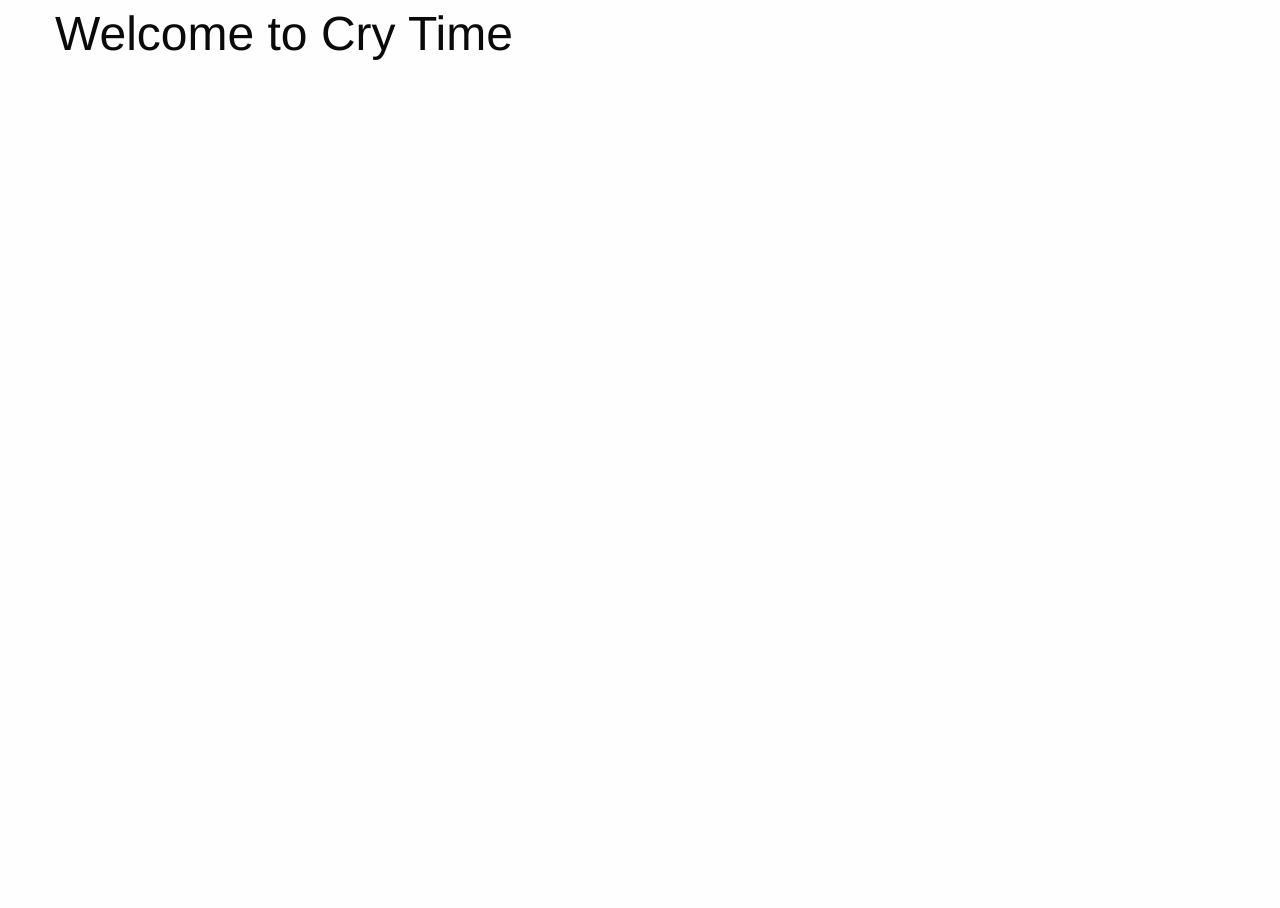
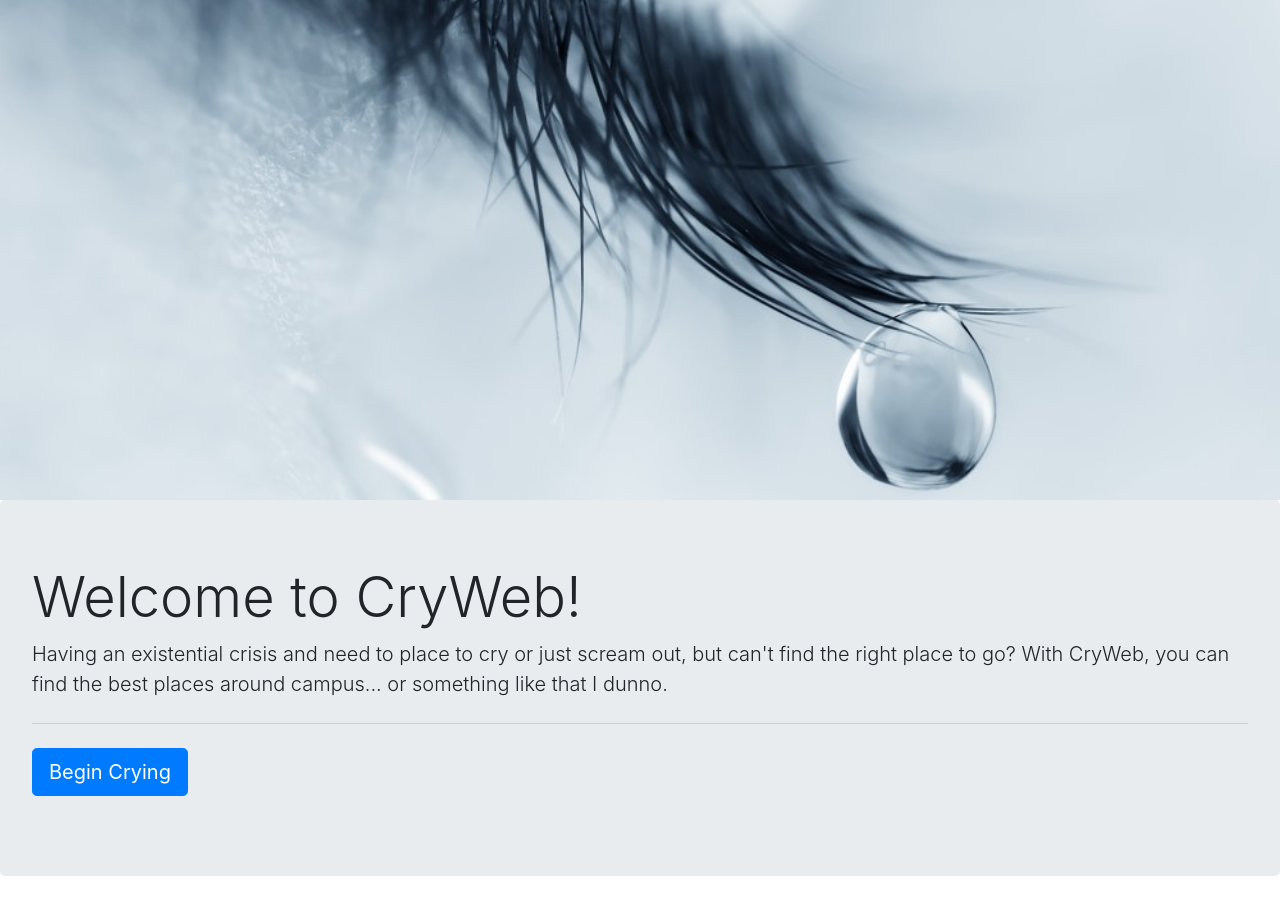
Before and after one commit to moliver39/CryWeb, a plain HTML site: page CryWeb/index.html in a window 1280 px wide. Before the commit the page ends 800 px from the top, so only its background shows below. Drawn offline with nearby package versions, Linux system fonts and the light colour scheme; files that its build step writes are made by us from their sources.

Commit message:
Updates front page css

```diff
--- /dev/null
+++ b/CryWeb/assets/front.css
@@ -0,0 +1,13 @@
+.parallax {
+  /* The image used */
+  background-image: url("cry.jpg");
+
+  /* Set a specific height */
+  min-height: 500px;
+
+  /* Create the parallax scrolling effect */
+  background-attachment: fixed;
+  background-position: center;
+  background-repeat: no-repeat;
+  background-size: cover;
+}
--- a/CryWeb/index.html
+++ b/CryWeb/index.html
@@ -4,16 +4,21 @@
     <head>
         <meta charset="utf-8">
         <title>Cry Time</title>
-        <link rel="stylesheet" href="assets/foundation/css/foundation.css">
-        <link rel="stylesheet" href="assets/foundation/css/app.css">
+              <link rel="stylesheet" href="https://stackpath.bootstrapcdn.com/bootstrap/4.3.1/css/bootstrap.min.css" integrity="sha384-ggOyR0iXCbMQv3Xipma34MD+dH/1fQ784/j6cY/iJTQUOhcWr7x9JvoRxT2MZw1T" crossorigin="anonymous">
+        <link rel="stylesheet" href="assets/front.css">
     </head>
     <body>
-        <div class="grid-container">
-            <div class="grid-x grid-padding-x">
-                <div class="large-12 cell">
-                    <h1>Welcome to Cry Time</h1>
-                </div>
-            </div>
+
+
+        <div class="parallax"></div>
+        <div class="jumbotron">
+          <h1 class="display-4">Welcome to CryWeb!</h1>
+          <p class="lead">Having an existential crisis and need to place to cry or just scream out, but can't find the right place to go? With CryWeb, you can find the best places around campus... or something like that I dunno.</p>
+          <hr class="my-4">
+          <p></p>
+          <p class="lead">
+            <a class="btn btn-primary btn-lg" href="#" role="button">Begin Crying</a>
+          </p>
         </div>
     </body>
 </html>
```
Also changed, not shown: CryWeb/assets/foundation/index.html (+1 -0 lines), CryWeb/assets/cry.jpg (added).
